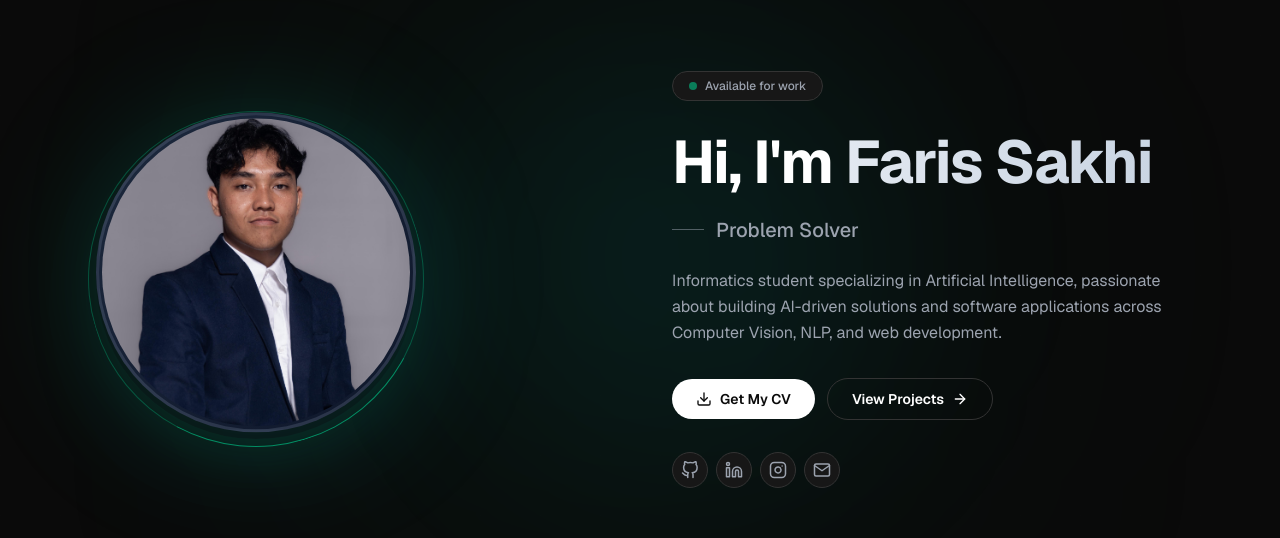
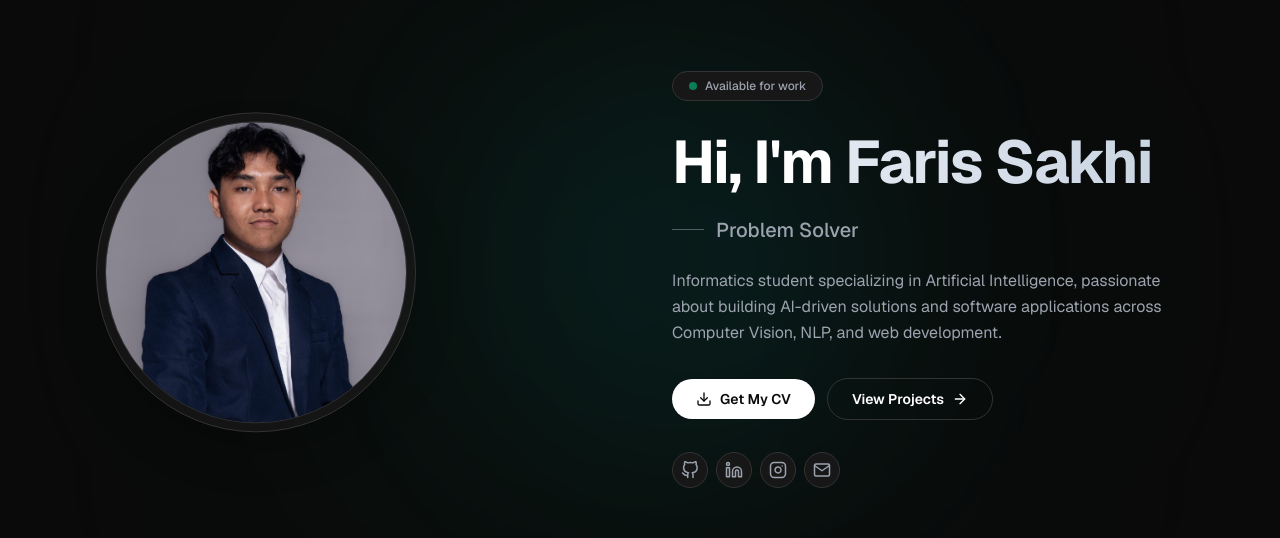
Before and after one commit to farissakhi/web-porto, a Next.js app: page / in a window 1280 px wide. Shown: the part 145-683 px from the top of the page. Built offline with nearby package versions, Linux system fonts and the light colour scheme; no server answers.

Commit message:
style: ubah border profile photo menjadi simple dan classic

```diff
--- a/src/components/HeroSection.tsx
+++ b/src/components/HeroSection.tsx
@@ -93,19 +93,7 @@ export default function HeroSection() {
             transition={{ duration: 0.7, ease: "easeOut" as const }}
             className="flex justify-center lg:justify-start order-1"
           >
-            <div className="relative w-64 h-64 sm:w-72 sm:h-72 md:w-80 md:h-80 shadow-2xl shadow-emerald-500/10 rounded-full">
-              {/* Outer glow circle */}
-              <div className="absolute inset-0 rounded-full bg-gradient-to-br from-emerald-400/20 to-cyan-500/20 blur-3xl" />
-
-              {/* Subtle rotating ring */}
-              {!prefersReduced && (
-                <motion.div
-                  className="absolute -inset-2 rounded-full border border-emerald-400/30 border-t-emerald-400/60"
-                  animate={{ rotate: 360 }}
-                  transition={{ duration: 15, repeat: Infinity, ease: "linear" }}
-                />
-              )}
-
+            <div className="relative">
               {/* Floating wrapper */}
               <motion.div
                 animate={
@@ -118,20 +106,19 @@ export default function HeroSection() {
                   repeat: Infinity,
                   ease: "easeInOut",
                 }}
-                className="relative w-full h-full"
+                className="relative w-64 h-64 sm:w-72 sm:h-72 md:w-80 md:h-80 rounded-full p-2 border border-border bg-card/80 shadow-2xl"
               >
-                {/* Border ring */}
-                <div className="absolute inset-0 rounded-full border-[3px] border-slate-400/20 bg-gradient-to-br from-slate-800 to-slate-900" />
-
-                {/* Foto */}
+                {/* Inner ring */}
+                <div className="relative w-full h-full rounded-full border border-muted-foreground/20 overflow-hidden">
                   <Image
                     src={profile.profileImage}
                     alt={profile.name}
                     fill
                     sizes="(max-width: 640px) 256px, (max-width: 768px) 288px, 320px"
-                  className="rounded-full object-cover relative z-10 p-1.5"
+                    className="object-cover"
                     priority
                   />
+                </div>
               </motion.div>
             </div>
           </motion.div>
```
Lines whose indentation alone changed are shown as unchanged.
